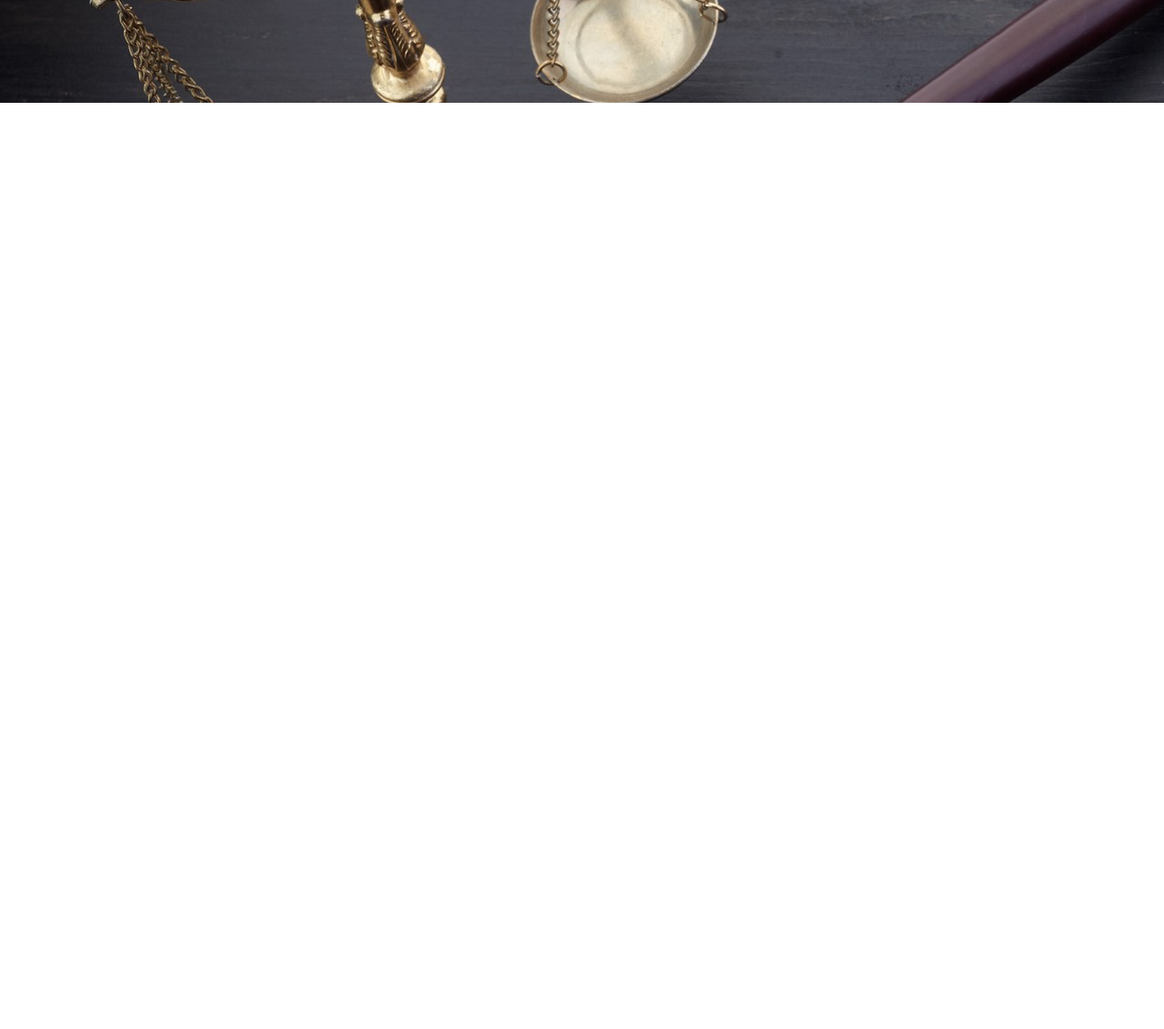
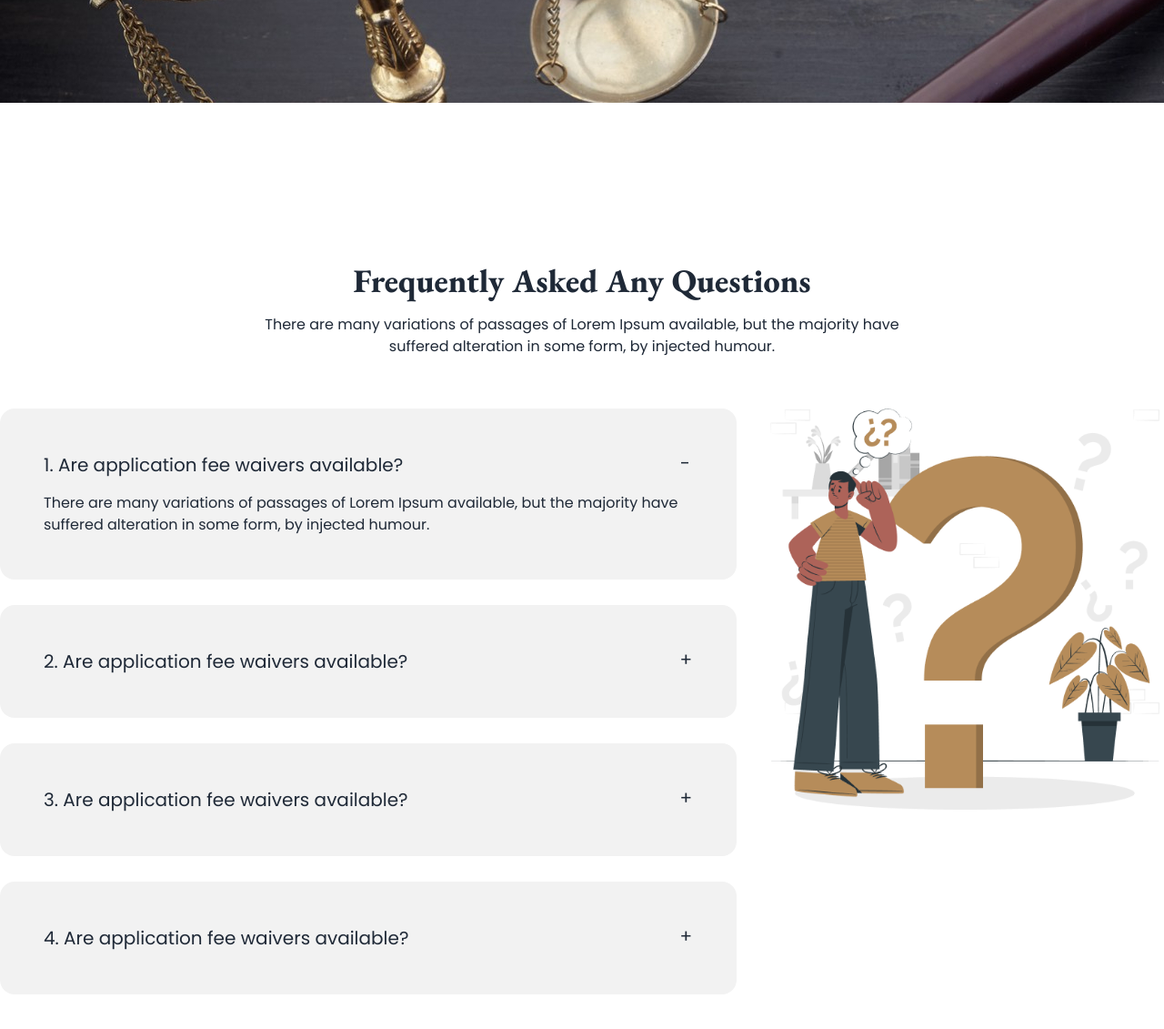
Before and after one commit to Sharif355/LEGAL-SOLUTION, a plain HTML site: page index.html in a window 1280 px wide. Shown: the part 2398-3529 px from the top of the page at 91% size. Before the commit the page ends 2687 px from the top, so only its background shows below. Drawn offline with nearby package versions, Linux system fonts and the light colour scheme; files whose address does not match are found by name.

Commit message:
FAQ Section Added

```diff
--- a/index.html
+++ b/index.html
@@ -213,6 +213,61 @@
           </div>
          </div>
         </section>
+          <!--FAQ Section-->
+       <section class="container mx-auto my-24 text-center  space-y-4">
+        <h2 class="text-4xl font-extrabold font-garamond">Frequently Asked Any Questions</h2>
+        <p class="text-base font-poppins w-auto lg:w-[714px] mx-auto ">There are many variations of passages of Lorem Ipsum available, but the majority have suffered alteration in some form, by injected humour.</p>
+        <!--Accordion Section-->
+        <div class="flex justify-between gap-8 py-10 ">
+          <!--FAQ Container-->
+          <div class="space-y-7 text-left">
+            <div class="collapse collapse-plus bg-base-200 p-8">
+              <input type="radio" name="my-accordion-3" checked="checked" />
+              <div class="collapse-title text-xl font-medium ">
+               1. Are application fee waivers available?
+              </div>
+              <div class="collapse-content">
+                <p class="lg:w-[714px] ">There are many variations of passages of Lorem Ipsum available, but the majority have suffered alteration in some form, by injected humour.</p>
+              </div>
+            </div>
+            <div class="collapse collapse-plus bg-base-200 p-8">
+              <input type="radio" name="my-accordion-3" />
+              <div class="collapse-title text-xl font-medium">
+                2. Are application fee waivers available?
+              </div>
+              <div class="collapse-content">
+                <p class="lg:w-[714px]">There are many variations of passages of Lorem Ipsum available, but the majority have suffered alteration in some form, by injected humour.</p>
+              </div>
+            </div>
+            <div class="collapse collapse-plus bg-base-200 p-8">
+              <input type="radio" name="my-accordion-3" />
+              <div class="collapse-title text-xl font-medium">
+                3. Are application fee waivers available?
+              </div>
+              <div class="collapse-content">
+                <p class="lg:w-[714px]">There are many variations of passages of Lorem Ipsum available, but the majority have suffered alteration in some form, by injected humour.</p>
+              </div>
+            </div>
+            <div class="collapse collapse-plus bg-base-200 p-8">
+              <input type="radio" name="my-accordion-3" />
+              <div class="collapse-title text-xl font-medium">
+                4. Are application fee waivers available?
+              </div>
+              <div class="collapse-content">
+                <p class="lg:w-[714px]">There are many variations of passages of Lorem Ipsum available, but the majority have suffered alteration in some form, by injected humour.</p>
+              </div>
+            </div>
+          </div>
+          <div>
+            <img class="w-[670px]" src="images/faq.png" alt="">
+          </div>
+        </div>
+
+
+
+
+
+        </section>
       </main>
       <footer>
 
```
